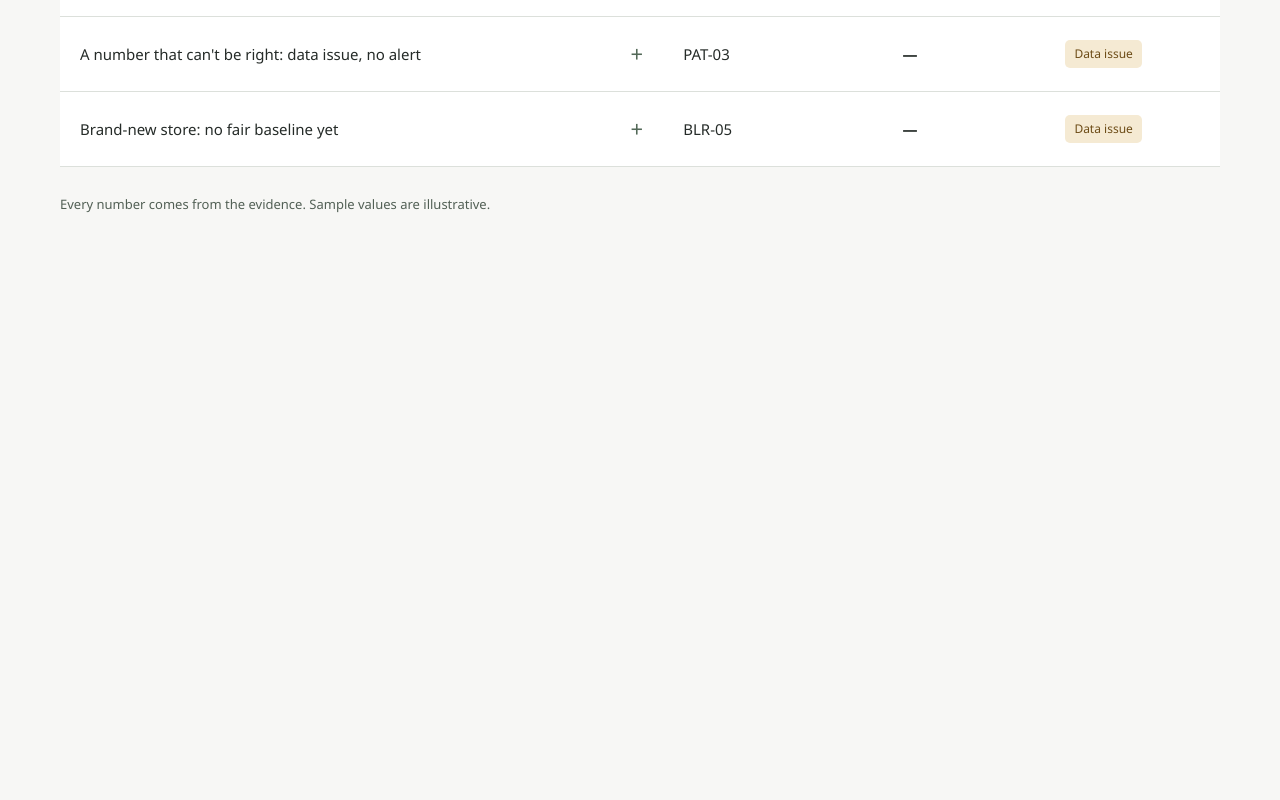
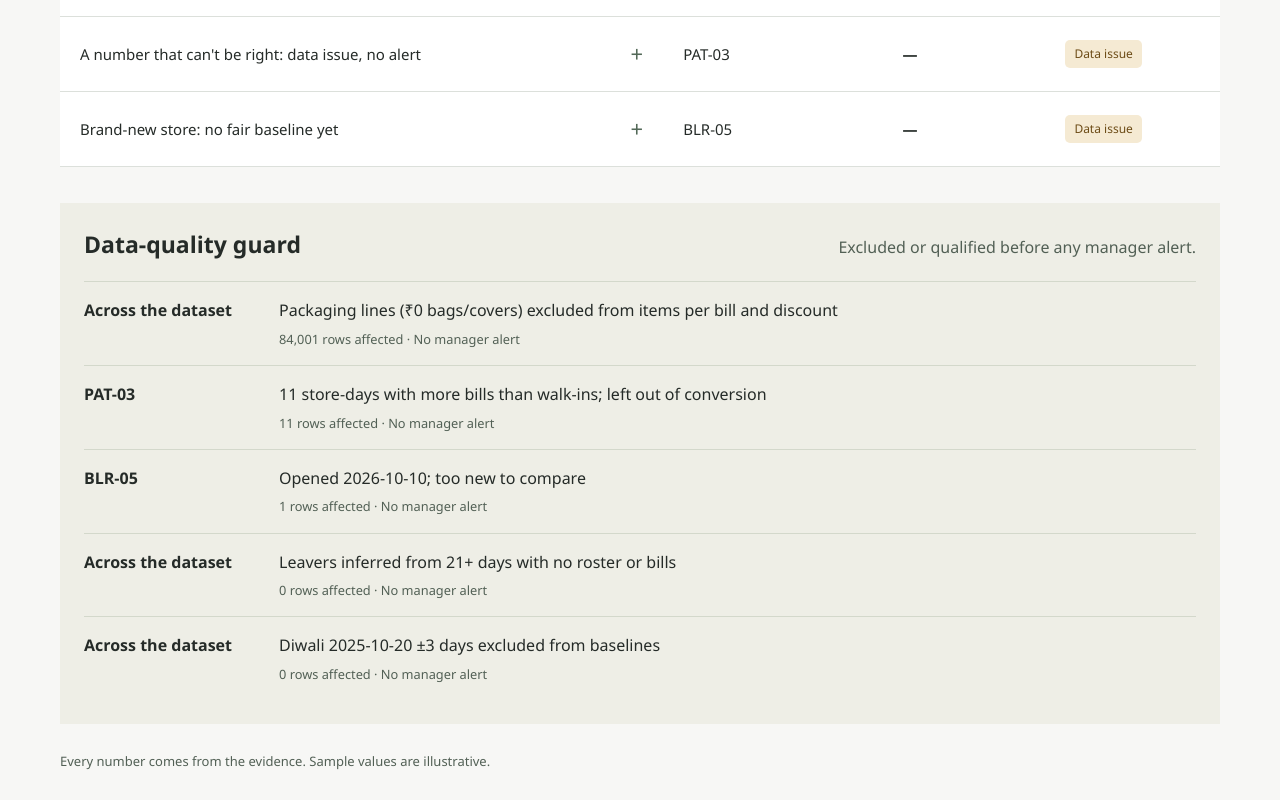
Before and after one commit to subh03/blueberry-chromosome, a Next.js app: page / in a window 1280 px wide. Shown: the part 888-1688 px from the top of the page. Before the commit the page ends 1130 px from the top, so only its background shows below. Built offline with nearby package versions, Linux system fonts and the light colour scheme.

Commit message:
Show data quality exclusions on home scorecard

```diff
--- a/app/globals.css
+++ b/app/globals.css
@@ -486,3 +486,8 @@ summary:focus-visible { outline: 3px solid #75562c; outline-offset: 4px; }
 .draft blockquote { color: #684b28; line-height: 1.6; margin: 16px 0; }
 .trust-beat { padding: 20px; background: #f5ead3; color: #6d4c17; }
 @media (max-width: 700px) { .card-layout { grid-template-columns: minmax(0, 1fr); gap: 24px; } .phone-frame { max-width: 360px; width: 100%; margin: 0 auto; padding: 16px 20px 28px; } }
+.quality-strip { margin-top: 36px; padding: 24px; background: #eeeee6; }
+.quality-strip ul { list-style: none; }
+.quality-strip li { display: grid; grid-template-columns: 175px 1fr; gap: 6px 20px; padding: 16px 0; border-top: 1px solid #d3d8cb; }
+.quality-strip small { grid-column: 2; color: #526055; }
+@media (max-width: 640px) { .quality-strip { padding: 20px 16px; } .quality-strip li { display: block; } .quality-strip p { margin: 8px 0; } }
--- /dev/null
+++ b/components/data-quality-strip.tsx
@@ -0,0 +1,25 @@
+"use client";
+
+import { useEffect, useState } from "react";
+import type { DataQualityFlag } from "@/types";
+import { getFlags } from "@/lib/ui/data";
+import { Button } from "@/components/ui/button";
+
+export function DataQualityStrip() {
+  const [flags, setFlags] = useState<DataQualityFlag[]>([]);
+  const [loading, setLoading] = useState(true);
+  const [error, setError] = useState(false);
+  const [attempt, setAttempt] = useState(0);
+  useEffect(() => {
+    let active = true;
+    setLoading(true); setError(false);
+    getFlags().then((data) => { if (active) setFlags(data.flags); })
+      .catch(() => { if (active) setError(true); })
+      .finally(() => { if (active) setLoading(false); });
+    return () => { active = false; };
+  }, [attempt]);
+  return <section className="quality-strip" aria-labelledby="quality-title">
+    <div className="section-heading"><h2 id="quality-title">Data-quality guard</h2><p>Excluded or qualified before any manager alert.</p></div>
+    {loading ? <p role="status">Loading data-quality flags…</p> : error ? <div role="alert"><p>Data-quality flags couldn’t load.</p><Button onClick={() => setAttempt(attempt + 1)}>Retry flags</Button></div> : flags.length === 0 ? <p>No data-quality flags for this snapshot.</p> : <ul>{flags.map((flag) => <li key={flag.id}><strong>{flag.store_id ?? "Across the dataset"}</strong><p>{flag.detail}</p><small>{flag.rows_affected.toLocaleString("en-IN")} rows affected · No manager alert</small></li>)}</ul>}
+  </section>;
+}
--- a/components/scorecard.tsx
+++ b/components/scorecard.tsx
@@ -2,6 +2,7 @@
 import { useEffect, useState, Fragment } from "react";
 import { Button } from "@/components/ui/button";
 import { EvidenceChain } from "@/components/evidence-chain";
+import { DataQualityStrip } from "@/components/data-quality-strip";
 import { getScorecard, getIssues, usesSample } from "@/lib/ui/data";
 import type { Issue, ScorecardRow } from "@/types";
 export function Scorecard() {
@@ -152,6 +153,7 @@ export function Scorecard() {
           </div>
         )}
       </section>
+      <DataQualityStrip />
       <footer className="page-footer">
         Every number comes from the evidence.{" "}
         {usesSample && "Sample values are illustrative."}
```
